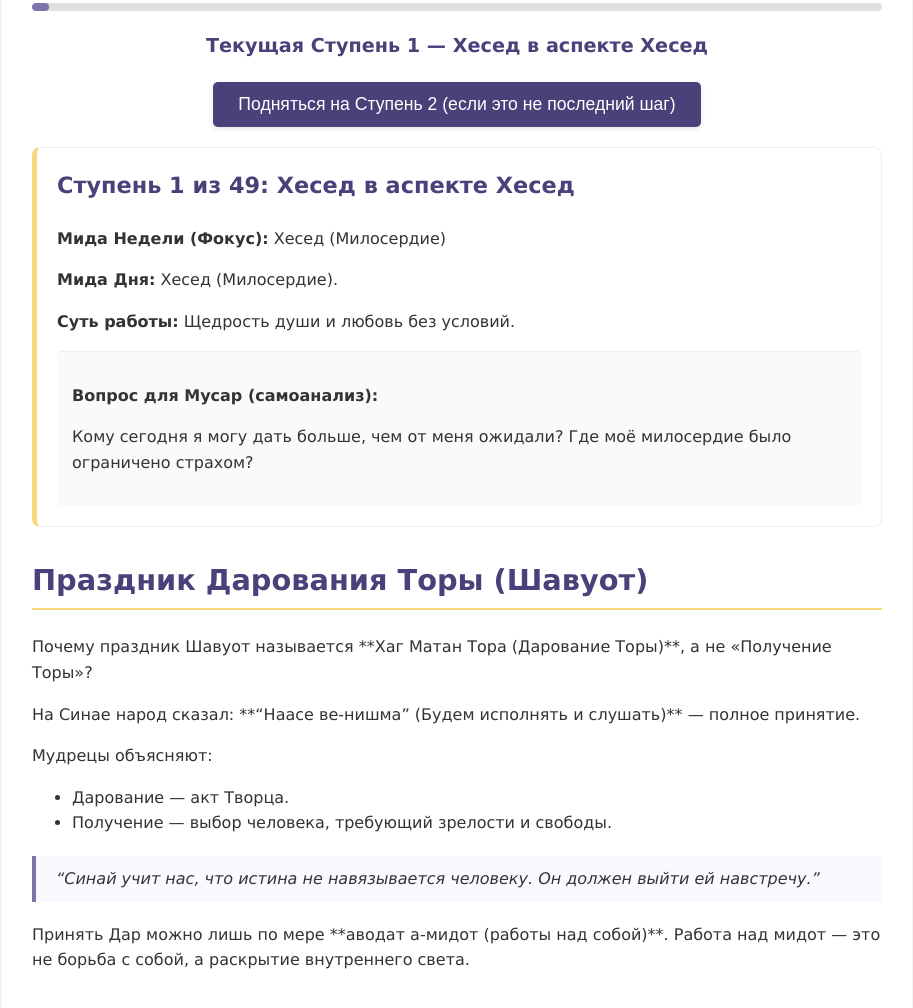
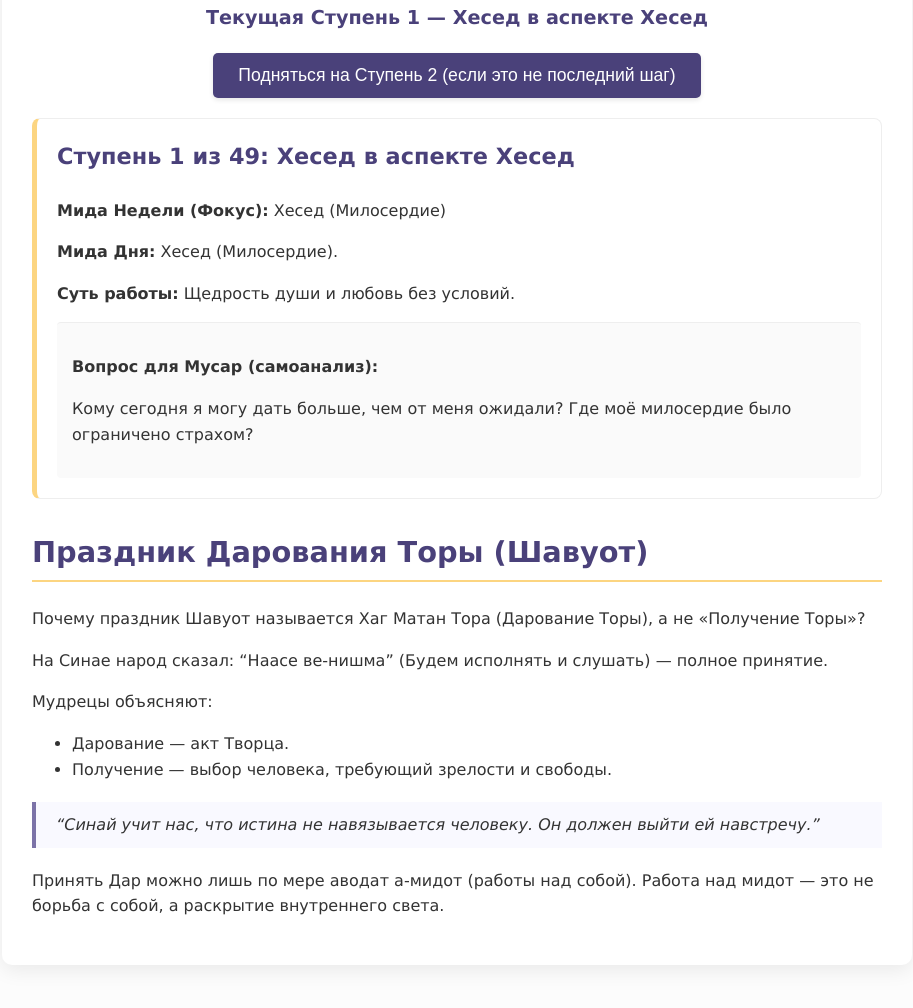
Before and after one commit to Kerijj/tora, a plain HTML site: page index.html in a window 1280 px wide. Shown: the part 610-1618 px from the top of the page, without its empty margins (183-1096 px from the left). Drawn offline with Linux system fonts and the light colour scheme.

Commit message:
Update index.html

```diff
--- a/index.html
+++ b/index.html
@@ -151,7 +151,7 @@
 
     <div class="intro">
         <p><strong>Сфират а-Омер</strong> — это лестница из 49 ступеней, ведущая к лучшей версии себя. 49 дней — 49 встреч с собой.</p>
-        <p>Это время духовной работы над **мидот (качествами)**, следуя принципам **Мусар (духовное движение этики и морали, сосредоточенное на самоанализе, осознанности и медитации)**.</p>
+        <p>Это время духовной работы над мидот (качествами), следуя принципам Мусар (духовное движение этики и морали, сосредоточенное на самоанализе, осознанности и медитации).</p>
     </div>
 
     <div class="quote">
@@ -171,9 +171,9 @@
 
     <div class="shavuot-section">
         <h2>Праздник Дарования Торы (Шавуот)</h2>
-        <p>Почему праздник Шавуот называется **Хаг Матан Тора (Дарование Торы)**, а не «Получение Торы»?</p>
+        <p>Почему праздник Шавуот называется Хаг Матан Тора (Дарование Торы), а не «Получение Торы»?</p>
 
-        <p>На Синае народ сказал: **“Наасе ве-нишма” (Будем исполнять и слушать)** — полное принятие.</p>
+        <p>На Синае народ сказал: “Наасе ве-нишма” (Будем исполнять и слушать) — полное принятие.</p>
 
         <p>Мудрецы объясняют:</p>
         <ul>
@@ -184,7 +184,7 @@
         <blockquote class="quote">
             “Синай учит нас, что истина не навязывается человеку. Он должен выйти ей навстречу.”
         </blockquote>
-        <p>Принять Дар можно лишь по мере **аводат а-мидот (работы над собой)**. Работа над мидот — это не борьба с собой, а раскрытие внутреннего света.</p>
+        <p>Принять Дар можно лишь по мере аводат а-мидот (работы над собой). Работа над мидот — это не борьба с собой, а раскрытие внутреннего света.</p>
     </div>
 
 </div>
```
